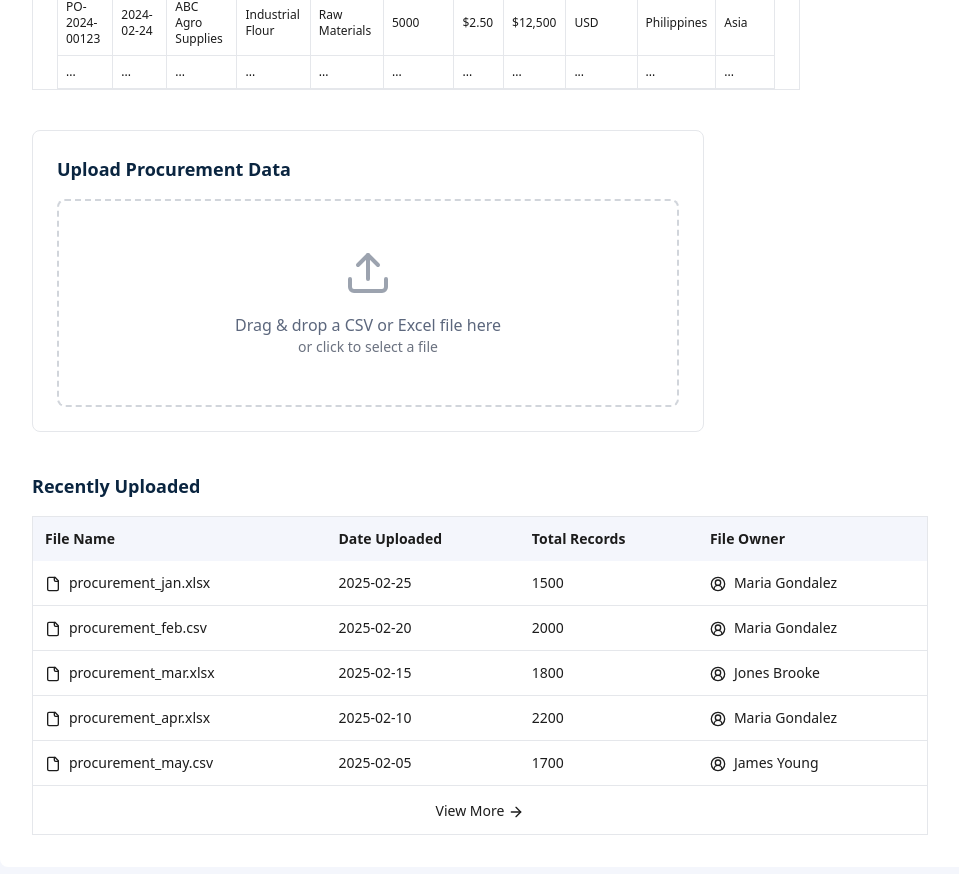
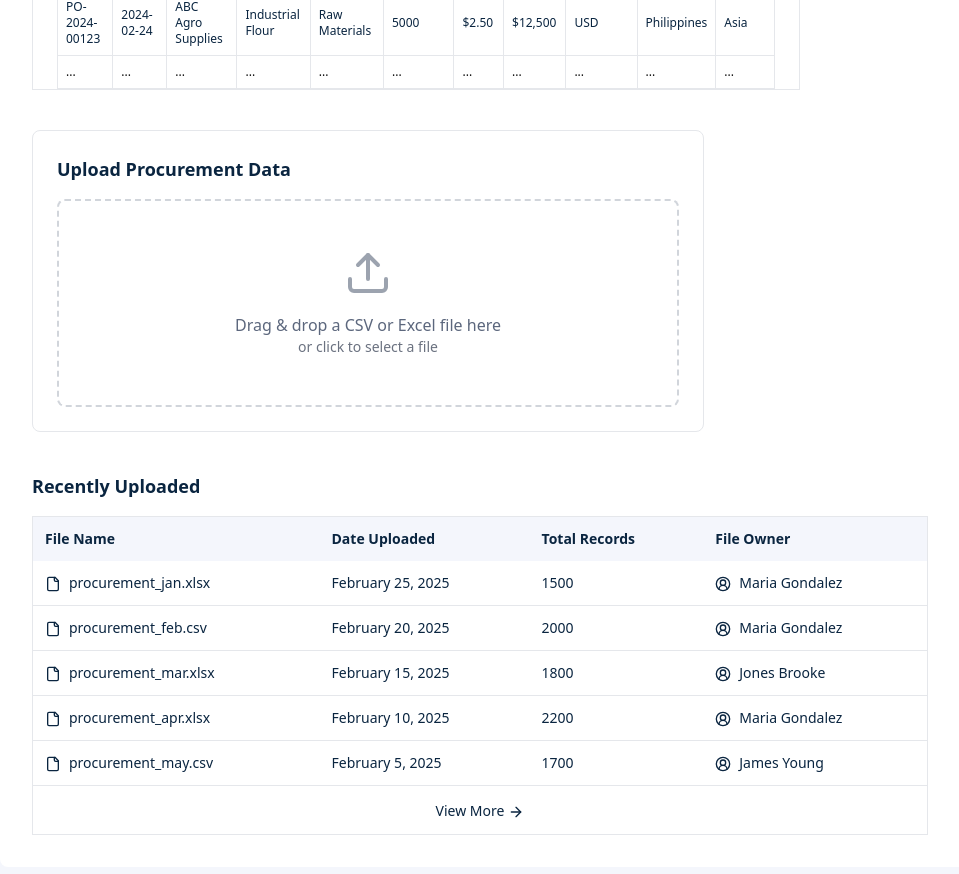
Before and after one commit to shermainesuah/ProcureScope, a React (Vite) app: page /data-import in a window 1280 px wide. Shown: the part 380-1254 px from the top of the page, without its empty margins (32-991 px from the left). Built offline with nearby package versions, Linux system fonts and the light colour scheme.

Commit message:
Cleaned up data import component

```diff
--- a/src/pages/DataImport.tsx
+++ b/src/pages/DataImport.tsx
@@ -8,9 +8,15 @@ import {
   CircleUserRound,
 } from "lucide-react";
 import { motion } from "framer-motion";
-import { useNavigate } from "react-router-dom";
+import { Link } from "react-router-dom";
 
-const recentImports = [
+const recentImportData: {
+  id: number;
+  fileName: string;
+  date: string;
+  owner: string;
+  totalRecords: number;
+}[] = [
   {
     id: 1,
     fileName: "procurement_jan.xlsx",
@@ -48,17 +54,23 @@ const recentImports = [
   },
 ];
 
-const DataImport: React.FC = () => {
-  const [uploadingDataScenario, setUploadingDataScenario] = useState(false);
+const DataImport = () => {
   const [progress, setProgress] = useState(0);
+  const [successUploadScenario, setSuccessUploadScenario] = useState(false);
   const [successfullyUploaded, setSuccessfullyUploaded] = useState(false);
   const [showSuccess, setShowSuccess] = useState(false);
   const [invalidDataFormatScenario, setInvalidDataFormatScenario] =
     useState(false);
+  const [failedUpload, setFailedUpload] = useState(false);
   const [showFailed, setShowFailed] = useState(false);
-  const [failedUpload, setFailedUpload] = useState(false);
 
-  const navigate = useNavigate();
+  const formatDate = (dateString: string) => {
+    return new Date(dateString).toLocaleDateString("en-US", {
+      day: "numeric",
+      month: "long",
+      year: "numeric",
+    });
+  };
 
   // For demo purposes to stimulate successfully uploaded scenario
   const simulateSuccessUpload = async () => {
@@ -104,18 +116,20 @@ const DataImport: React.FC = () => {
 
   return (
     <div className="main-container">
-      <div className="gap-1 flex flex-col mb-10">
+      <div className="gap-1 flex flex-col">
         <h1>Procurement Data Import</h1>
-        <p className="text-textColor-secondary">
+        <p className="text-tertiary">
           Upload and manage your procurement data using a structured template to
           ensure consistency and accuracy.
         </p>
       </div>
-      <button className="group w-fit flex items-center border-secondary border-2 font-medium text-textColor-primary px-4 py-2 rounded-lg hover:bg-secondary hover:border-secondary hover:text-white transition mb-6">
+      <div className="mt-10 space-y-10">
+        <div>
+          <button className="group w-fit flex items-center border-secondary border-2 font-medium text-primary px-4 py-2 rounded-lg hover:bg-secondary hover:border-secondary hover:text-white transition mb-6">
             Download Template
             <Download className="w-5 h-5 ml-2 text-primary group-hover:text-white" />
           </button>
-      <p className="text-textColor-secondary mb-3 text-sm max-w-3xl">
+          <p className="text-tertiary mb-3 text-sm max-w-3xl">
             Preview of the required format for the template:
           </p>
           <div className="px-6 pt-6 border max-w-3xl">
@@ -136,7 +150,7 @@ const DataImport: React.FC = () => {
                 </tr>
               </thead>
               <tbody>
-            <tr className="text-textColor-primary">
+                <tr className="text-primary">
                   <td className="border p-2 border-l">PO-2024-00123</td>
                   <td className="border p-2">2024-02-24</td>
                   <td className="border p-2">ABC Agro Supplies</td>
@@ -165,31 +179,35 @@ const DataImport: React.FC = () => {
               </tbody>
             </table>
           </div>
-      <div className="mt-10 w-full max-w-xl xl:max-w-2xl p-6 bg-white rounded-lg border relative">
+        </div>
+        <div>
+          <div className="w-full max-w-xl xl:max-w-2xl p-6 rounded-lg border relative">
             {/* Hidden buttons for demo purposes*/}
             <button
               className="absolute text-white bottom-0"
               onClick={async () => {
-            setUploadingDataScenario(true);
+                setSuccessUploadScenario(true);
                 await simulateSuccessUpload();
               }}
-        />
+            >
+              success
+            </button>
             <button
               className="absolute text-white right-0"
               onClick={async () => {
                 setInvalidDataFormatScenario(true);
                 await simulateFailUpload();
               }}
-        />
-        <h2 className="text-lg font-semibold mb-4 text-primary">
-          Upload Procurement Data
-        </h2>
+            >
+              fail
+            </button>
+            <h2 className="mb-4">Upload Procurement Data</h2>
             <div
               className="group border-2 border-dashed border-gray-300 rounded-lg p-12 flex flex-col items-center justify-center cursor-pointer hover:border-secondary"
               onClick={() => document.getElementById("fileInput")?.click()}
             >
               <Upload className="w-12 h-12 text-gray-400 group-hover:text-secondary" />
-          <p className="mt-4 text-textColor-secondary">
+              <p className="mt-4 text-tertiary">
                 Drag & drop a CSV or Excel file here
               </p>
               <p className="text-gray-500 text-sm">or click to select a file</p>
@@ -201,9 +219,9 @@ const DataImport: React.FC = () => {
               />
             </div>
           </div>
-      {uploadingDataScenario && (
+          {successUploadScenario && (
             <div className="mt-4 max-w-xl p-3 bg-gray rounded-md">
-          <div className="flex  justify-between">
+              <div className="flex justify-between">
                 <div className="flex gap-2">
                   <File className="w-5 h-5 text-secondary" />
                   <div className="flex flex-col">
@@ -212,9 +230,6 @@ const DataImport: React.FC = () => {
                     </p>
                   </div>
                 </div>
-            {!successfullyUploaded && (
-              <X className="w-5 h-5 text-primary hover:text-error hover:cursor-pointer" />
-            )}
               </div>
               {showSuccess ? (
                 <motion.div
@@ -232,14 +247,14 @@ const DataImport: React.FC = () => {
                   transition={{ duration: progress === 100 ? 1 : 0 }}
                   className="flex flex-row justify-between mt-2"
                 >
-              <div className="mt-2 w-full rounded-full h-2.5 relative overflow-hidden bg-gray-200">
+                  <div className="mt-2 w-full rounded-full h-2.5 relative overflow-hidden">
                     <motion.div
                       className="absolute top-0 left-0 h-full bg-gradient-to-r from-primary to-secondary"
                       animate={{ width: `${progress}%` }}
                       transition={{ duration: 0.5, ease: "easeOut" }}
                     ></motion.div>
                   </div>
-              <p className="ml-8 mr-1 text-sm text-textColor-secondary">
+                  <p className="ml-8 mr-1 text-sm text-tertiary">
                     {`${progress}%`}
                   </p>
                 </motion.div>
@@ -286,54 +301,53 @@ const DataImport: React.FC = () => {
                       transition={{ duration: 0.5, ease: "easeOut" }}
                     ></motion.div>
                   </div>
-              <p className="ml-8 mr-1 text-sm text-textColor-secondary">
+                  <p className="ml-8 mr-1 text-sm text-tertiary">
                     {`${progress}%`}
                   </p>
                 </motion.div>
               )}
             </div>
           )}
-      <h2 className="text-lg font-semibold mt-10 text-primary">
-        Recently Uploaded
-      </h2>
+        </div>
+        <div>
+          <h2>Recently Uploaded</h2>
           <div className="mt-4 max-w-4xl">
-        <div className="border overflow-x-auto">
-          <table className="w-full border-collapse">
-            <thead>
-              <tr className="bg-gray text-left text-sm text-textColor-primary">
-                <th className="p-3">File Name</th>
-                <th className="p-3">Date Uploaded</th>
-                <th className="p-3">Total Records</th>
-                <th className="p-3">File Owner</th>
+            <table className="w-full border">
+              <thead className="bg-gray text-left text-sm text-primary">
+                <tr className="[&>th]:p-3">
+                  <th>File Name</th>
+                  <th>Date Uploaded</th>
+                  <th>Total Records</th>
+                  <th>File Owner</th>
                 </tr>
               </thead>
               <tbody>
-              {recentImports.map((importItem) => (
+                {recentImportData.map((data) => (
                   <tr
-                  key={importItem.id}
-                  className="border-b text-textColor-primary text-sm"
+                    key={data.id}
+                    className="border-b text-primary text-sm [&>td]:p-3"
                   >
-                  <td className="p-3">
+                    <td>
                       <File className="w-4 h-4 inline-block mr-2" />
-                    {importItem.fileName}
+                      {data.fileName}
                     </td>
-                  <td className="p-3">{importItem.date}</td>
-                  <td className="p-3">{importItem.totalRecords}</td>
-                  <td className="p-3">
+                    <td>{formatDate(data.date)}</td>
+                    <td>{data.totalRecords}</td>
+                    <td>
                       <CircleUserRound className="w-4 h-4 inline-block mr-2" />
-                    {importItem.owner}
+                      {data.owner}
                     </td>
                   </tr>
                 ))}
                 <tr>
                   <td colSpan={4} className="p-3 text-center">
-                  <button
-                    onClick={() => navigate("/files")}
-                    className="text-textColor-primary hover:text-secondary text-sm font-medium"
+                    <Link
+                      to="/files"
+                      className="text-primary hover:text-secondary text-sm font-medium"
                     >
                       View More
                       <ArrowRight className="w-4 h-4 inline-block ml-1" />
-                  </button>
+                    </Link>
                   </td>
                 </tr>
               </tbody>
@@ -341,6 +355,7 @@ const DataImport: React.FC = () => {
           </div>
         </div>
       </div>
+    </div>
   );
 };
 
```
Lines whose indentation alone changed are shown as unchanged.
